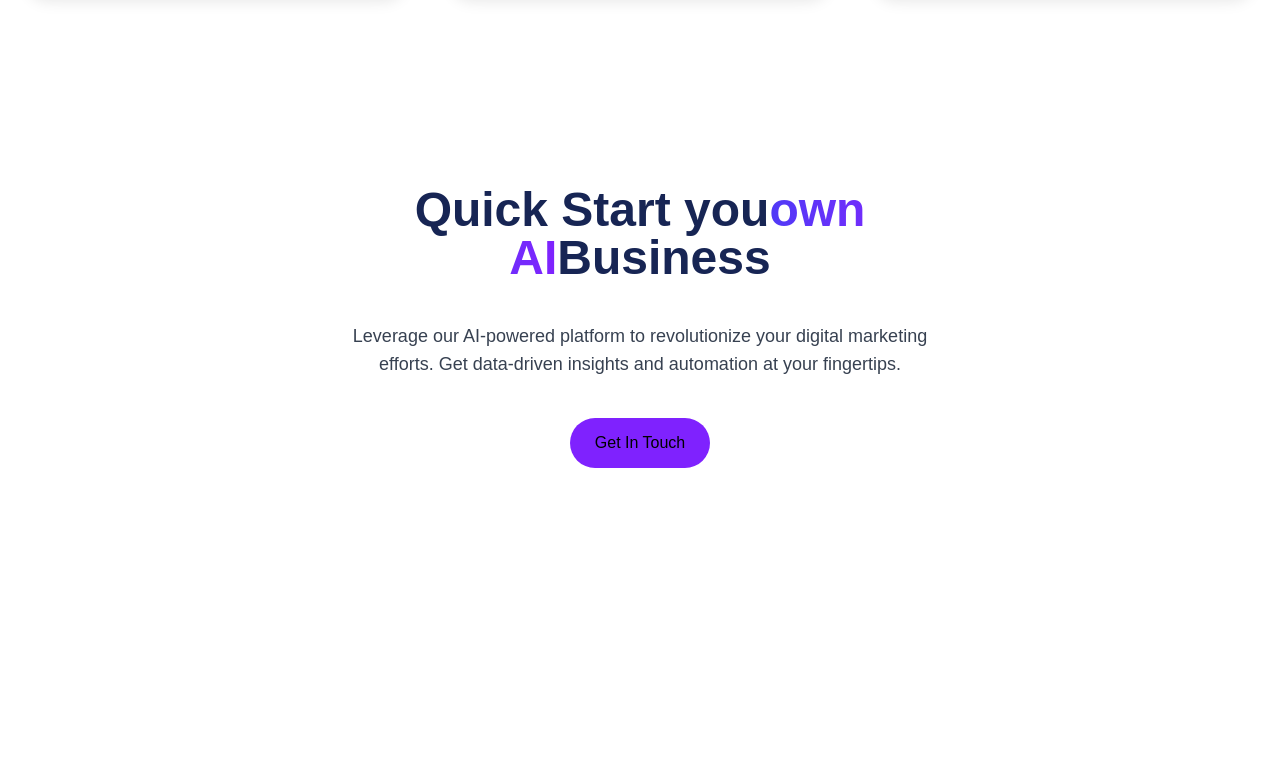
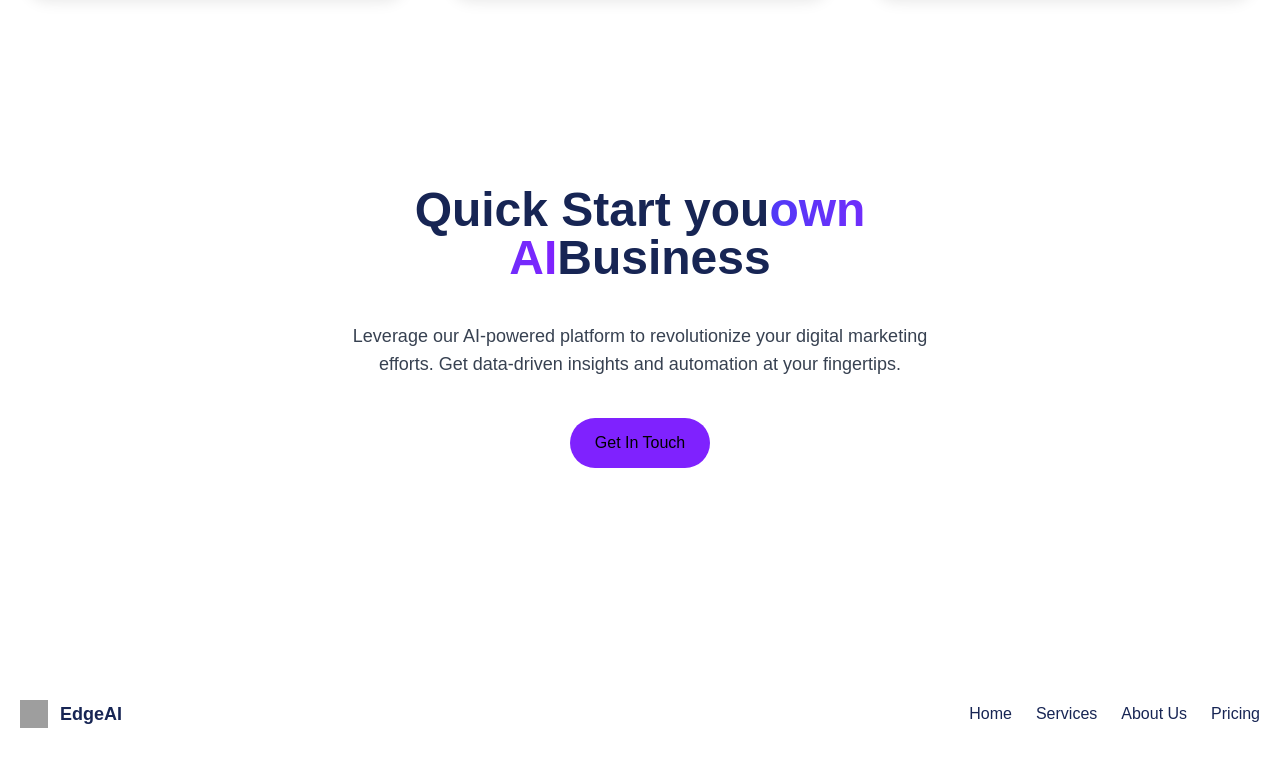
Before and after one commit to Thapa-Dipesh/landing-page, a React (Vite) app: page / in a window 1280 px wide. Shown: the part 2782-3542 px from the top of the page. Before the commit the page ends 3370 px from the top, so only its background shows below. Built offline with nearby package versions, Linux system fonts and the light colour scheme; grey boxes are pictures that could not be loaded.

Commit message:
footer section

```diff
--- a/src/components/elements/Footer.tsx
+++ b/src/components/elements/Footer.tsx
@@ -1,3 +1,28 @@
-export const Footer =()=>{
+import { Container } from "../shared/Container";
+import { navItems } from "./Navbar";
+import { NavItem } from "../shared/NavItem";
 
-}
+export const Footer = () => {
+  return (
+    <footer className="relative pt-28 rounded-t-3xl bg-box-bg">
+      <Container className="pb-8">
+        <div className="flex flex-col md:flex-row justify-between items-center">
+          <div className="flex items-center gap-3 mb-4 md:mb-0">
+            <img
+              src="https://cdn3.vectorstock.com/i/1000x1000/96/72/a-letter-volume-blue-and-purple-color-logo-design-vector-9459672.jpg"
+              className="w-7 h-7"
+              alt="EdgeAI Logo"
+            />
+            <span className="text-lg font-semibold text-heading-1">EdgeAI</span>
+          </div>
+
+          <ul className="flex gap-6 text-heading-1">
+            {navItems.map((item, key) => (
+              <NavItem key={key} href={item.href} text={item.text} />
+            ))}
+          </ul>
+        </div>
+      </Container>
+    </footer>
+  );
+};
```
